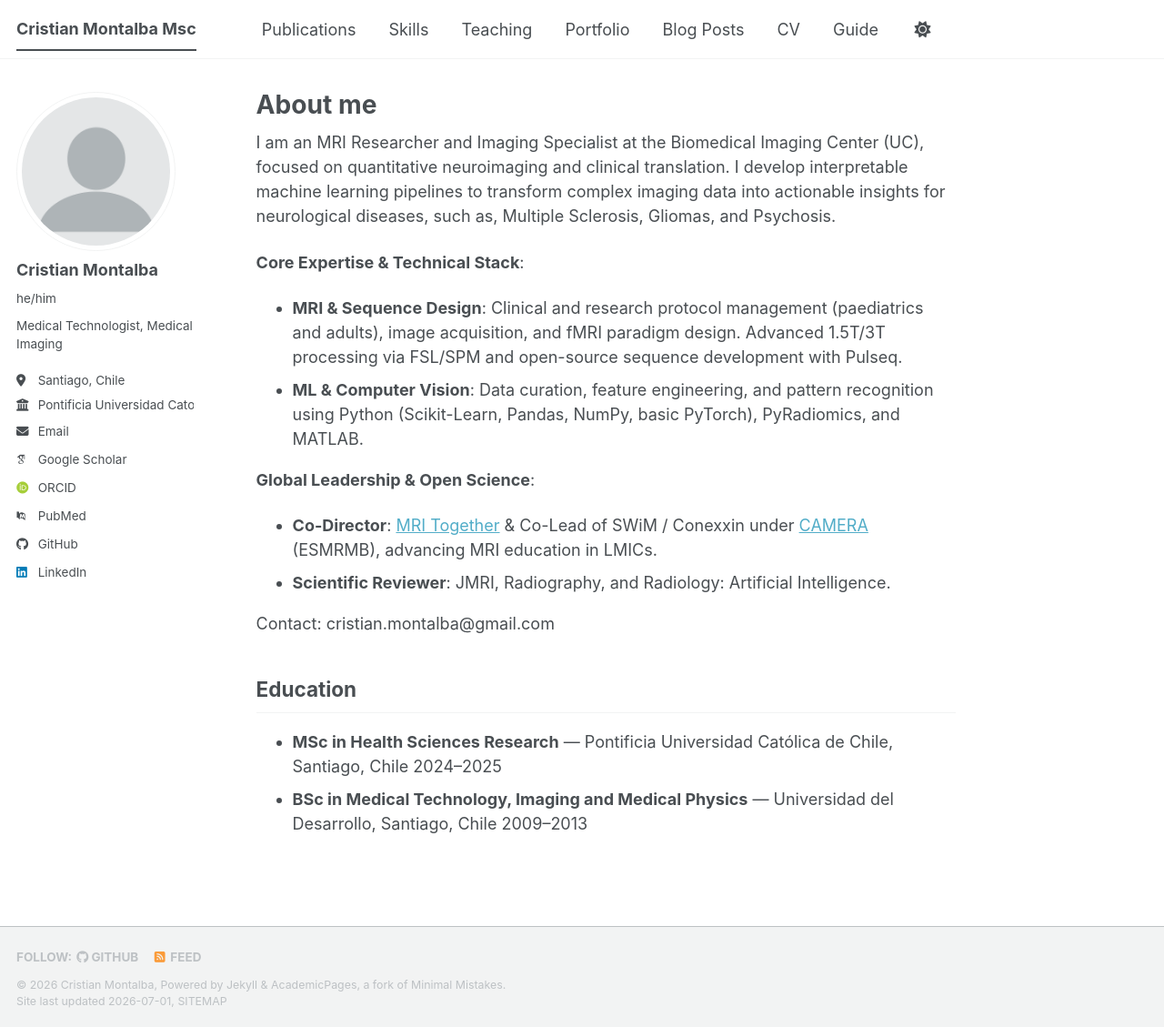
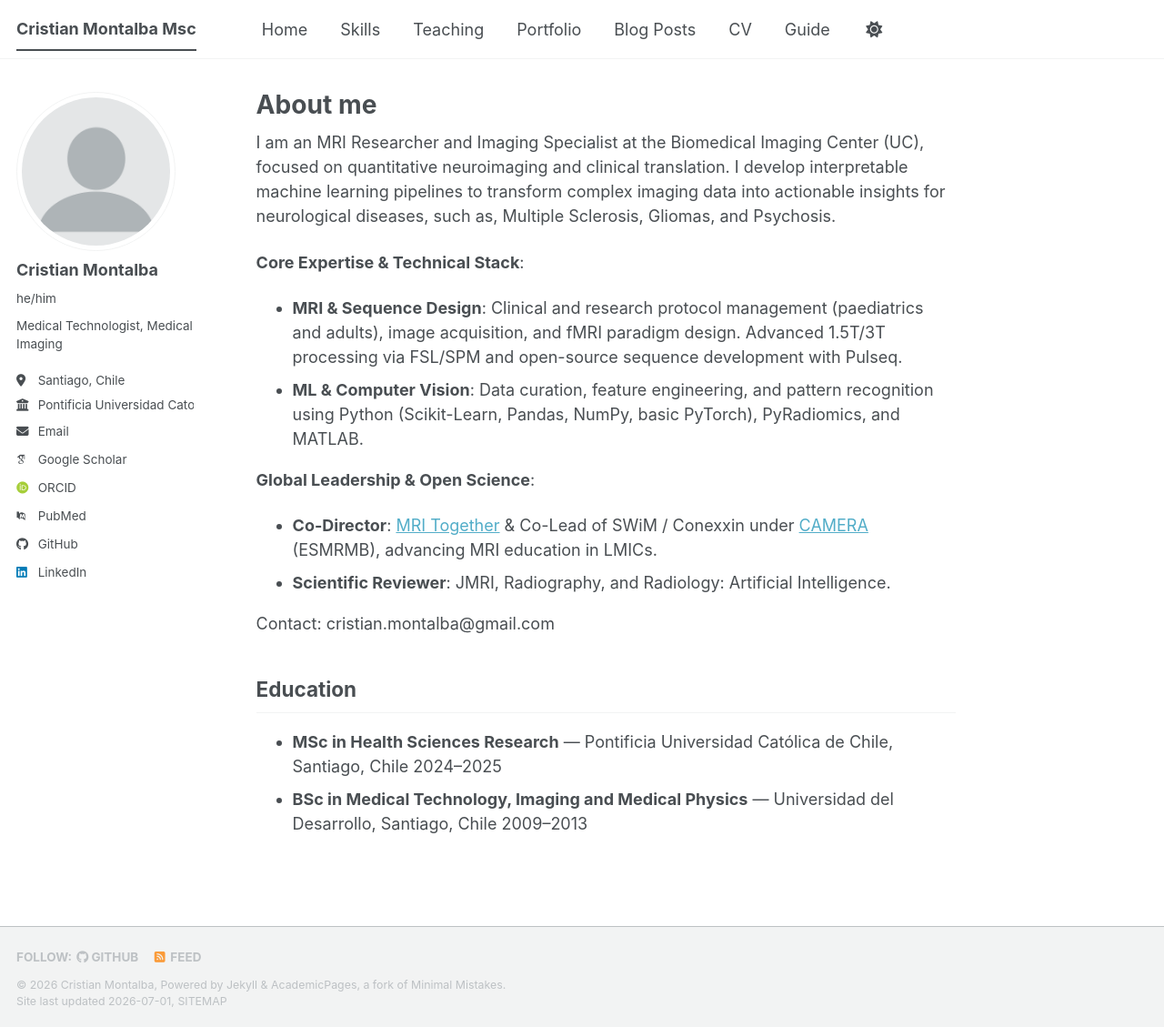
Before and after one commit to cristianmontalba/cristianmontalba.github.io, a Jekyll site: the page built from _pages/about.md, in a window 1280 px wide and 1129 px high. Shown: the whole window at 91% size. Built offline with Jekyll 4.4.1, drawn with Linux system fonts in a browser that asks for light colours; some web fonts are replaced; a script bundle is joined from its source files by our own code; library files that are not in the unit come from our copies.

Commit message:
Update navigation.yml

```diff
--- a/_data/navigation.yml
+++ b/_data/navigation.yml
@@ -8,8 +8,8 @@
 #      Markdown formatted page while the second is generated using JSON.
 
 main:
-  - title: "Publications"
-    url: /publications/
+  - title: "Home"
+    url: /about/
 
   - title: "Skills"
     url: /skills/
```
